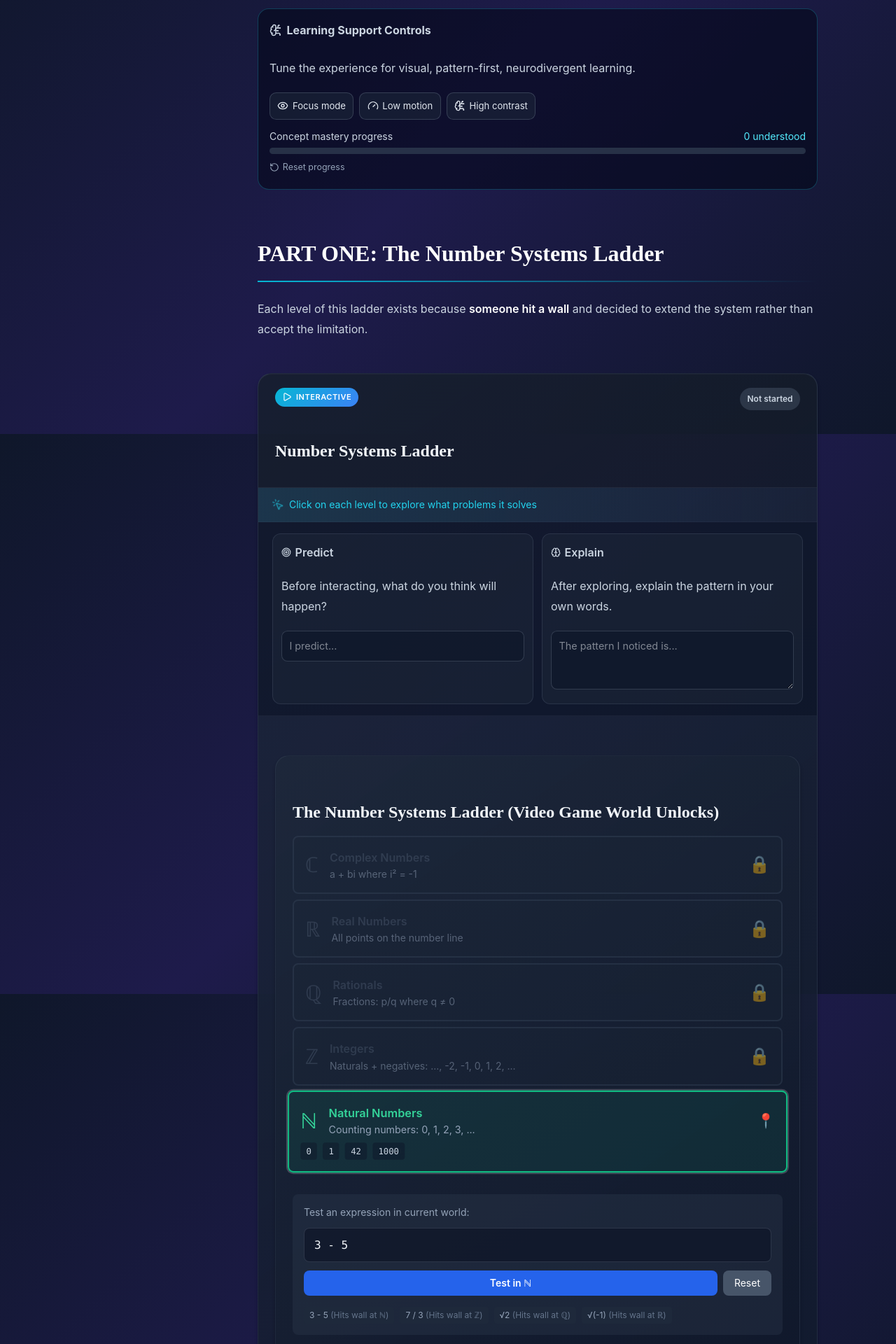
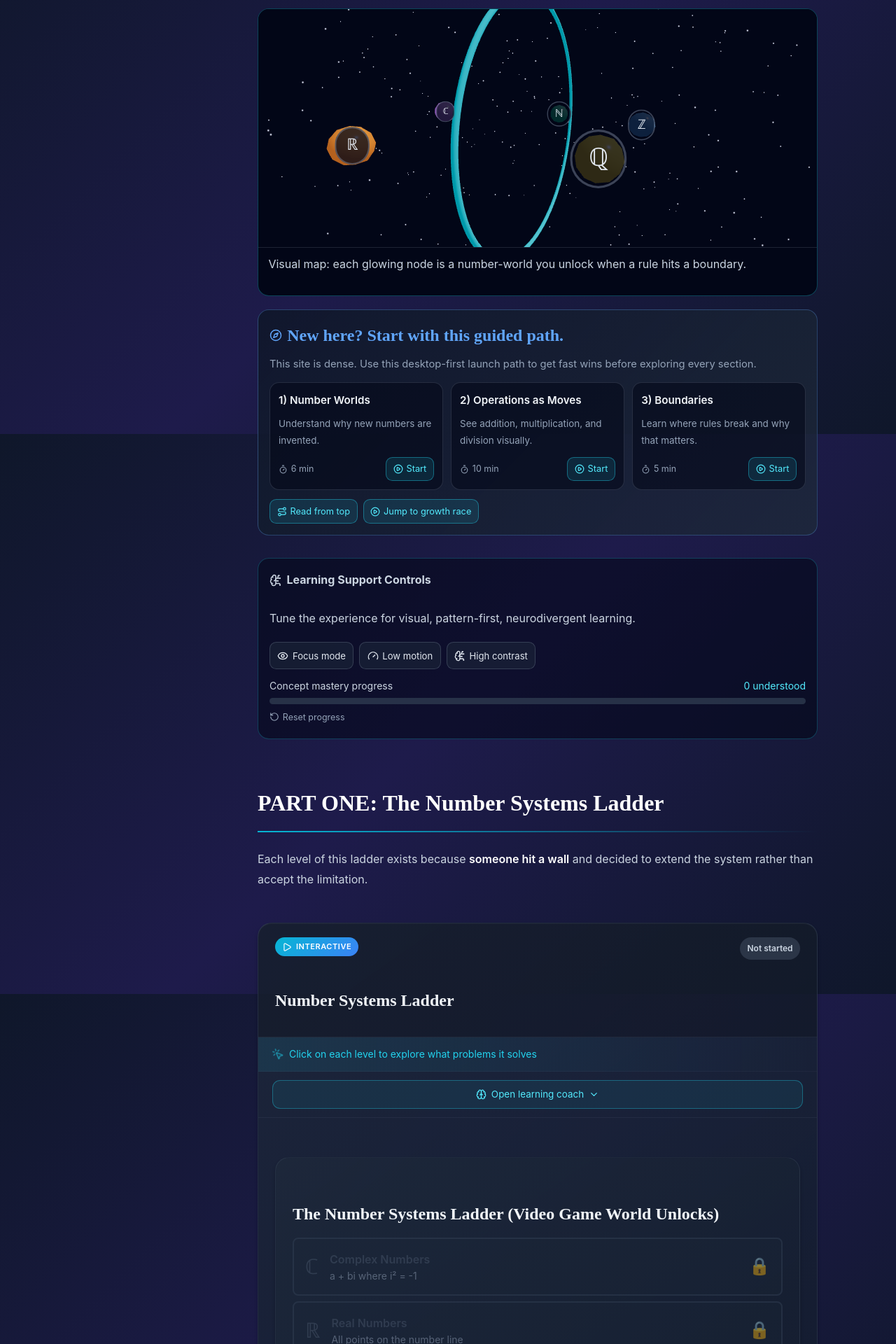
Before and after one commit to shooflyshoo/Learning-Math-From-First-Principles-, a React (Vite) app: page / in a window 1280 px wide. Shown: the part 980-2900 px from the top of the page at 70% size. Built offline with nearby package versions, Linux system fonts and the light colour scheme.

Commit message:
Revamp first-time UX and add WebGL learning hero

```diff
--- a/package.json
+++ b/package.json
@@ -10,10 +10,13 @@
     "preview": "vite preview"
   },
   "dependencies": {
+    "@react-three/drei": "^10.7.7",
+    "@react-three/fiber": "^9.6.0",
     "framer-motion": "^12.29.2",
     "lucide-react": "^0.563.0",
     "react": "^19.2.0",
-    "react-dom": "^19.2.0"
+    "react-dom": "^19.2.0",
+    "three": "^0.184.0"
   },
   "devDependencies": {
     "@eslint/js": "^9.39.1",
--- a/src/App.tsx
+++ b/src/App.tsx
@@ -41,6 +41,8 @@ import {
   RuleBreaker,
   ToastProvider,
   LearningSupportPanel,
+  WebGLHero,
+  FirstVisitNavigator,
 } from './components';
 import './index.css';
 
@@ -176,6 +178,8 @@ function App() {
       <main ref={mainRef} className="pt-16 md:pt-0 md:ml-64">
         <article className="essay-content py-8 md:py-16">
           <IntroSection />
+          <WebGLHero />
+          <FirstVisitNavigator onJump={scrollToSection} />
           <LearningSupportPanel />
           <Part1Section />
           <Part2Section />
--- /dev/null
+++ b/src/components/FirstVisitNavigator.tsx
@@ -0,0 +1,59 @@
+import { Compass, PlayCircle, Route, Timer } from 'lucide-react';
+
+interface FirstVisitNavigatorProps {
+  onJump: (id: string) => void;
+}
+
+const quickPath = [
+  {
+    id: 'part1',
+    title: '1) Number Worlds',
+    why: 'Understand why new numbers are invented.',
+    time: '6 min',
+  },
+  {
+    id: 'part2',
+    title: '2) Operations as Moves',
+    why: 'See addition, multiplication, and division visually.',
+    time: '10 min',
+  },
+  {
+    id: 'part8',
+    title: '3) Boundaries',
+    why: 'Learn where rules break and why that matters.',
+    time: '5 min',
+  },
+];
+
+export default function FirstVisitNavigator({ onJump }: FirstVisitNavigatorProps) {
+  return (
+    <section className="first-visit-panel">
+      <div className="first-visit-head">
+        <h3><Compass size={18} /> New here? Start with this guided path.</h3>
+        <p>
+          This site is dense. Use this desktop-first launch path to get fast wins before exploring every section.
+        </p>
+      </div>
+
+      <div className="first-visit-grid">
+        {quickPath.map((step) => (
+          <article key={step.id} className="first-visit-card">
+            <h4>{step.title}</h4>
+            <p>{step.why}</p>
+            <div className="first-visit-meta">
+              <span><Timer size={13} /> {step.time}</span>
+              <button onClick={() => onJump(step.id)}>
+                <PlayCircle size={14} /> Start
+              </button>
+            </div>
+          </article>
+        ))}
+      </div>
+
+      <div className="first-visit-cta-row">
+        <button onClick={() => onJump('intro')}><Route size={14} /> Read from top</button>
+        <button onClick={() => onJump('part4')}><PlayCircle size={14} /> Jump to growth race</button>
+      </div>
+    </section>
+  );
+}
--- a/src/components/InteractiveWrapper.tsx
+++ b/src/components/InteractiveWrapper.tsx
@@ -1,6 +1,17 @@
-import { useEffect, useMemo, useRef, useState } from 'react';
+import { useMemo, useRef, useState } from 'react';
 import { motion, useInView, useReducedMotion } from 'framer-motion';
-import { Play, MousePointerClick, Hand, Info, Brain, Target, CheckCircle2, Lightbulb } from 'lucide-react';
+import {
+  Play,
+  MousePointerClick,
+  Hand,
+  Info,
+  Brain,
+  Target,
+  CheckCircle2,
+  Lightbulb,
+  ChevronDown,
+  ChevronUp,
+} from 'lucide-react';
 
 interface InteractiveWrapperProps {
   children: React.ReactNode;
@@ -62,16 +73,16 @@ export default function InteractiveWrapper({
   const [explanation, setExplanation] = useState('');
   const [selectedOption, setSelectedOption] = useState<number | null>(null);
   const [checkResult, setCheckResult] = useState<'correct' | 'incorrect' | null>(null);
-  const [mastery, setMastery] = useState<MasteryLevel>('not-started');
+  const [mastery, setMastery] = useState<MasteryLevel>(() => {
+    const stored = localStorage.getItem(`${STORAGE_PREFIX}${title}`) as MasteryLevel | null;
+    if (stored === 'exploring' || stored === 'understood' || stored === 'not-started') {
+      return stored;
+    }
+    return 'not-started';
+  });
+  const [coachOpen, setCoachOpen] = useState(false);
 
   const check = useMemo(() => checkByInteraction[interactionType], [interactionType]);
-
-  useEffect(() => {
-    const stored = localStorage.getItem(`${STORAGE_PREFIX}${title}`) as MasteryLevel | null;
-    if (stored === 'exploring' || stored === 'understood' || stored === 'not-started') {
-      setMastery(stored);
-    }
-  }, [title]);
 
   const persistMastery = (level: MasteryLevel) => {
     setMastery(level);
@@ -148,6 +159,16 @@ export default function InteractiveWrapper({
         <span>{hint}</span>
       </motion.div>
 
+      <div className="coach-toggle-row">
+        <button className="coach-toggle-btn" onClick={() => setCoachOpen((v) => !v)}>
+          <Brain size={15} />
+          {coachOpen ? 'Hide learning coach' : 'Open learning coach'}
+          {coachOpen ? <ChevronUp size={15} /> : <ChevronDown size={15} />}
+        </button>
+      </div>
+
+      {coachOpen && (
+        <>
           <div className="learn-loop-panel">
             <div className="learn-loop-grid">
               <div className="learn-loop-card">
@@ -174,8 +195,6 @@ export default function InteractiveWrapper({
             </div>
           </div>
 
-      <div className="interactive-content">{children}</div>
-
           <div className="quick-check-panel">
             <div className="flex items-center justify-between gap-2 mb-3">
               <p className="learn-loop-label mb-0"><Lightbulb size={14} /> Quick Check</p>
@@ -195,7 +214,7 @@ export default function InteractiveWrapper({
                 </button>
               ))}
             </div>
-        <div className="mt-3 flex items-center gap-2">
+            <div className="mt-3 flex items-center gap-2 flex-wrap">
               <button onClick={handleCheck} className="btn-primary px-3 py-2 text-sm rounded-lg">
                 Check understanding
               </button>
@@ -207,6 +226,10 @@ export default function InteractiveWrapper({
               )}
             </div>
           </div>
+        </>
+      )}
+
+      <div className="interactive-content">{children}</div>
     </motion.div>
   );
 }
--- a/src/components/LearningSupportPanel.tsx
+++ b/src/components/LearningSupportPanel.tsx
@@ -12,10 +12,20 @@ interface Preferences {
 }
 
 export default function LearningSupportPanel() {
-  const [prefs, setPrefs] = useState<Preferences>({
-    focusMode: false,
-    lowMotion: false,
-    highContrast: false,
+  const [prefs, setPrefs] = useState<Preferences>(() => {
+    const raw = localStorage.getItem(STORAGE_KEY);
+    if (raw) {
+      try {
+        return JSON.parse(raw) as Preferences;
+      } catch {
+        // ignore bad stored state
+      }
+    }
+    return {
+      focusMode: false,
+      lowMotion: false,
+      highContrast: false,
+    };
   });
   const [understoodCount, setUnderstoodCount] = useState(0);
 
@@ -27,17 +37,6 @@ export default function LearningSupportPanel() {
     }),
     [understoodCount],
   );
-
-  useEffect(() => {
-    const raw = localStorage.getItem(STORAGE_KEY);
-    if (raw) {
-      try {
-        setPrefs(JSON.parse(raw));
-      } catch {
-        // ignore bad stored state
-      }
-    }
-  }, []);
 
   useEffect(() => {
     localStorage.setItem(STORAGE_KEY, JSON.stringify(prefs));
--- /dev/null
+++ b/src/components/WebGLHero.tsx
@@ -0,0 +1,71 @@
+import { Suspense, useMemo, useRef } from 'react';
+import { Canvas, useFrame } from '@react-three/fiber';
+import { Float, OrbitControls, Stars, Html } from '@react-three/drei';
+import * as THREE from 'three';
+
+function NumberOrbit() {
+  const group = useRef<THREE.Group>(null);
+  const ring = useMemo(
+    () => [
+      { label: 'ℕ', radius: 1.8, color: '#34d399' },
+      { label: 'ℤ', radius: 2.4, color: '#60a5fa' },
+      { label: 'ℚ', radius: 3, color: '#facc15' },
+      { label: 'ℝ', radius: 3.6, color: '#fb923c' },
+      { label: 'ℂ', radius: 4.2, color: '#c084fc' },
+    ],
+    [],
+  );
+
+  useFrame((state) => {
+    if (!group.current) return;
+    group.current.rotation.y = state.clock.elapsedTime * 0.12;
+    group.current.rotation.x = Math.sin(state.clock.elapsedTime * 0.1) * 0.06;
+  });
+
+  return (
+    <group ref={group}>
+      {ring.map((world, idx) => {
+        const angle = (idx / ring.length) * Math.PI * 2;
+        const x = Math.cos(angle) * world.radius;
+        const z = Math.sin(angle) * world.radius;
+        return (
+          <Float speed={1.2 + idx * 0.2} rotationIntensity={0.25} floatIntensity={0.6} key={world.label}>
+            <mesh position={[x, Math.sin(idx) * 0.25, z]}>
+              <icosahedronGeometry args={[0.27 + idx * 0.02, 1]} />
+              <meshStandardMaterial color={world.color} emissive={world.color} emissiveIntensity={0.2} roughness={0.2} />
+              <Html center distanceFactor={10}>
+                <div className="webgl-label">{world.label}</div>
+              </Html>
+            </mesh>
+          </Float>
+        );
+      })}
+      <mesh>
+        <torusGeometry args={[2.9, 0.05, 16, 120]} />
+        <meshStandardMaterial color="#22d3ee" emissive="#22d3ee" emissiveIntensity={0.2} />
+      </mesh>
+    </group>
+  );
+}
+
+export default function WebGLHero() {
+  return (
+    <div className="webgl-hero-shell">
+      <Canvas camera={{ position: [0, 1.1, 6], fov: 50 }} dpr={[1, 1.8]}>
+        <color attach="background" args={['#020617']} />
+        <ambientLight intensity={0.6} />
+        <directionalLight position={[3, 5, 2]} intensity={1.1} />
+        <Suspense fallback={null}>
+          <Stars radius={80} depth={30} count={2200} factor={4} saturation={0} fade speed={1} />
+          <NumberOrbit />
+        </Suspense>
+        <OrbitControls enableZoom={false} autoRotate autoRotateSpeed={0.5} maxPolarAngle={Math.PI * 0.65} minPolarAngle={Math.PI * 0.35} />
+      </Canvas>
+      <div className="webgl-hero-caption">
+        <p className="text-sm text-slate-300">
+          Visual map: each glowing node is a number-world you unlock when a rule hits a boundary.
+        </p>
+      </div>
+    </div>
+  );
+}
--- a/src/components/index.ts
+++ b/src/components/index.ts
@@ -33,3 +33,5 @@ export { default as WallExperience } from './WallExperience';
 export { default as RuleBreaker } from './RuleBreaker';
 
 export { default as LearningSupportPanel } from './LearningSupportPanel';
+export { default as WebGLHero } from './WebGLHero';
+export { default as FirstVisitNavigator } from './FirstVisitNavigator';
--- a/src/index.css
+++ b/src/index.css
@@ -824,3 +824,142 @@ body.low-motion * {
   transition-duration: 0.001ms !important;
   scroll-behavior: auto !important;
 }
+
+.coach-toggle-row {
+  padding: 0.75rem 1.25rem;
+  border-bottom: 1px solid rgba(148, 163, 184, 0.08);
+}
+
+.coach-toggle-btn {
+  width: 100%;
+  display: flex;
+  align-items: center;
+  justify-content: center;
+  gap: 0.45rem;
+  border-radius: 0.7rem;
+  border: 1px solid rgba(34, 211, 238, 0.35);
+  background: rgba(34, 211, 238, 0.08);
+  color: var(--color-cyan-300);
+  font-size: 0.84rem;
+  padding: 0.5rem 0.8rem;
+}
+
+.first-visit-panel {
+  border: 1px solid rgba(96, 165, 250, 0.3);
+  background: linear-gradient(135deg, rgba(15, 23, 42, 0.9), rgba(30, 41, 59, 0.8));
+  border-radius: 1rem;
+  margin: 1.2rem 0 2rem;
+  padding: 1rem;
+}
+
+.first-visit-head h3 {
+  margin: 0;
+  display: inline-flex;
+  align-items: center;
+  gap: 0.45rem;
+  color: var(--color-blue-400);
+}
+
+.first-visit-head p {
+  margin: 0.45rem 0 0;
+  color: var(--color-slate-400);
+  font-size: 0.92rem;
+}
+
+.first-visit-grid {
+  margin-top: 0.8rem;
+  display: grid;
+  gap: 0.7rem;
+}
+
+@media (min-width: 1024px) {
+  .first-visit-grid {
+    grid-template-columns: repeat(3, minmax(0, 1fr));
+  }
+}
+
+.first-visit-card {
+  border: 1px solid rgba(148, 163, 184, 0.2);
+  border-radius: 0.85rem;
+  background: rgba(2, 6, 23, 0.55);
+  padding: 0.75rem;
+}
+
+.first-visit-card h4 {
+  margin: 0;
+  color: var(--color-slate-100);
+  font-size: 0.95rem;
+}
+
+.first-visit-card p {
+  margin: 0.5rem 0 0.7rem;
+  color: var(--color-slate-400);
+  font-size: 0.84rem;
+}
+
+.first-visit-meta {
+  display: flex;
+  align-items: center;
+  justify-content: space-between;
+  gap: 0.5rem;
+}
+
+.first-visit-meta span {
+  font-size: 0.78rem;
+  color: var(--color-slate-400);
+  display: inline-flex;
+  gap: 0.3rem;
+  align-items: center;
+}
+
+.first-visit-meta button,
+.first-visit-cta-row button {
+  border: 1px solid rgba(34, 211, 238, 0.4);
+  background: rgba(34, 211, 238, 0.12);
+  color: var(--color-cyan-300);
+  border-radius: 0.6rem;
+  padding: 0.35rem 0.6rem;
+  font-size: 0.8rem;
+  display: inline-flex;
+  align-items: center;
+  gap: 0.3rem;
+}
+
+.first-visit-cta-row {
+  margin-top: 0.8rem;
+  display: flex;
+  flex-wrap: wrap;
+  gap: 0.5rem;
+}
+
+.webgl-hero-shell {
+  border-radius: 1rem;
+  overflow: hidden;
+  border: 1px solid rgba(34, 211, 238, 0.3);
+  margin: 1rem 0;
+  background: #020617;
+}
+
+.webgl-hero-shell canvas {
+  width: 100% !important;
+  height: 340px !important;
+}
+
+.webgl-hero-caption {
+  padding: 0.6rem 0.9rem;
+  border-top: 1px solid rgba(148, 163, 184, 0.18);
+}
+
+.webgl-label {
+  background: rgba(2, 6, 23, 0.75);
+  border: 1px solid rgba(148, 163, 184, 0.4);
+  color: #e2e8f0;
+  border-radius: 999px;
+  font-size: 0.7rem;
+  padding: 0.15rem 0.45rem;
+  font-weight: 600;
+}
+
+body.low-motion .webgl-hero-shell {
+  display: none;
+}
```
Also changed, not shown: 2 other files (tests, documents, lock files or other folders). Lines whose indentation alone changed are shown as unchanged.
